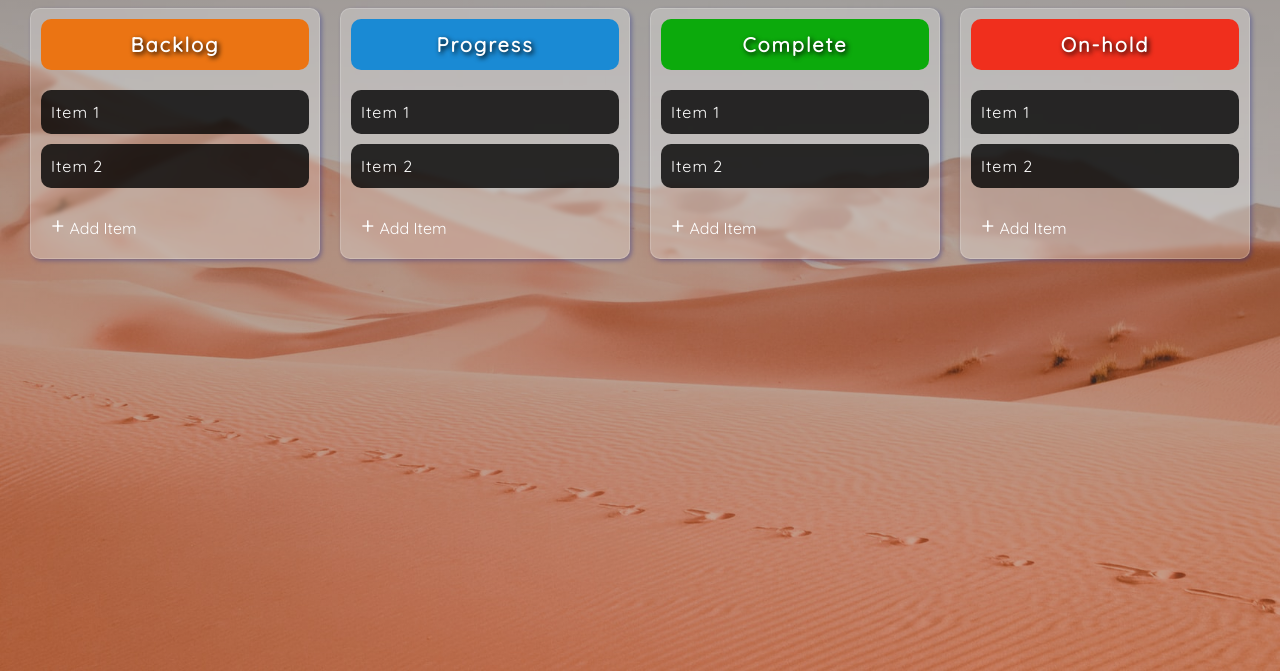
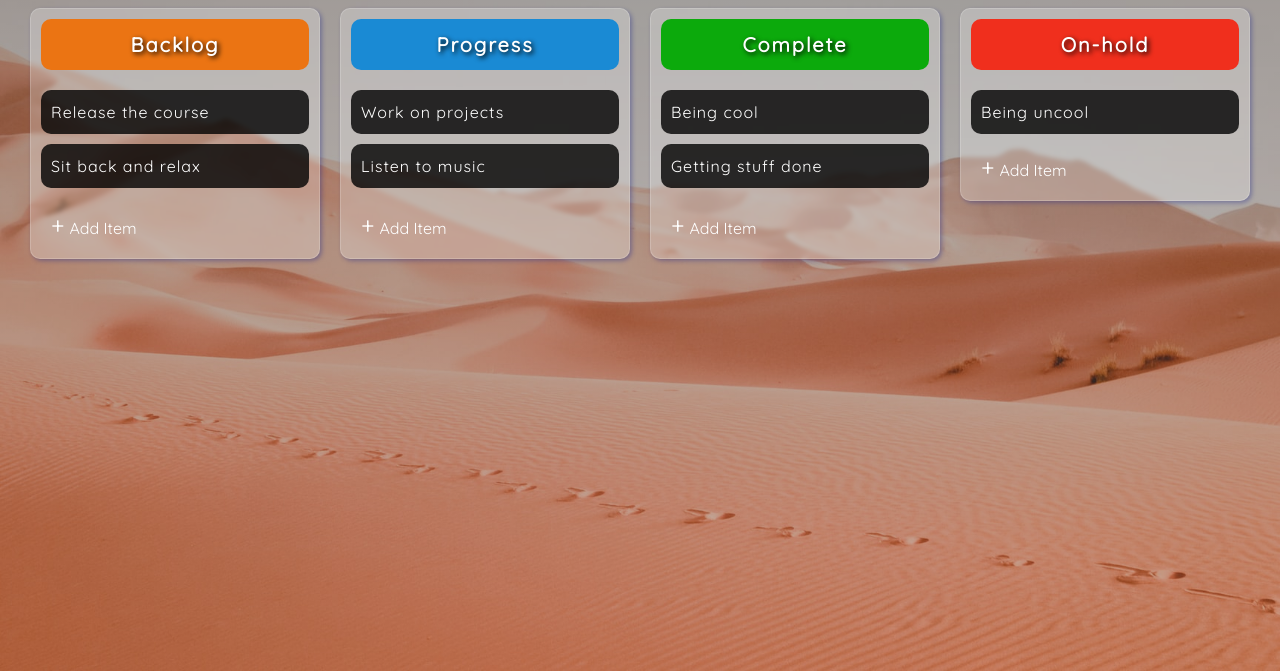
Before and after one commit to Dev-muse/Drag-Drop-Organizer, a plain HTML site: page index.html in a window 1280 px wide. Shown: the part 129-800 px from the top of the page. Drawn offline with Linux system fonts and the light colour scheme.

Commit message:
updated dom with items from local storage functionality added

```diff
--- a/index.html
+++ b/index.html
@@ -18,10 +18,7 @@
           </span>
           <!-- Backlog content -->
           <div id="backlog-content" class="custom-scroll">
-            <ul class="drag-item-list" id="backlog-list">
-              <li class="drag-item">Item 1</li>
-              <li class="drag-item">Item 2</li>
-            </ul>
+            <ul class="drag-item-list" id="backlog-list"></ul>
           </div>
 
           <!-- Add button group -->
@@ -46,10 +43,7 @@
           </span>
           <!-- progress content -->
           <div id="progress-content" class="custom-scroll">
-            <ul class="drag-item-list" id="progress-list">
-              <li class="drag-item">Item 1</li>
-              <li class="drag-item">Item 2</li>
-            </ul>
+            <ul class="drag-item-list" id="progress-list"></ul>
           </div>
 
           <!-- Add button group -->
@@ -74,10 +68,7 @@
           </span>
           <!-- complete content -->
           <div id="complete-content" class="custom-scroll">
-            <ul class="drag-item-list" id="complete-list">
-              <li class="drag-item">Item 1</li>
-              <li class="drag-item">Item 2</li>
-            </ul>
+            <ul class="drag-item-list" id="complete-list"></ul>
           </div>
 
           <!-- Add button group -->
@@ -102,10 +93,7 @@
           </span>
           <!-- On-Hold content -->
           <div id="on-hold-content" class="custom-scroll">
-            <ul class="drag-item-list" id="on-hold-list">
-              <li class="drag-item">Item 1</li>
-              <li class="drag-item">Item 2</li>
-            </ul>
+            <ul class="drag-item-list" id="on-hold-list"></ul>
           </div>
 
           <!-- Add button group -->
--- a/script.js
+++ b/script.js
@@ -12,11 +12,14 @@ const onHoldList = document.getElementById("on-hold-list");
 
 // Items
 
+updatedOnLoad = false;
+
 // Initialize Arrays
 let backlogListArray = [];
 let progressListArray = [];
 let completeListArray = [];
 let onHoldListArray = [];
+let listArrays = [];
 
 // Drag Functionality
 
@@ -35,34 +38,84 @@ function getSavedColumns() {
   }
 }
 
-getSavedColumns();
-updateSavedColumns();
-
 // Set localStorage Arrays
 function updateSavedColumns() {
-  localStorage.setItem("backlogItems", JSON.stringify(backlogListArray));
-  localStorage.setItem("progressItems", JSON.stringify(progressListArray));
-  localStorage.setItem("completeItems", JSON.stringify(completeListArray));
-  localStorage.setItem("onHoldItems", JSON.stringify(onHoldListArray));
+  listArrays = [
+    backlogListArray,
+    progressListArray,
+    completeListArray,
+    onHoldListArray,
+  ];
+  const arrayNames = ["backlog", "progress", "complete", "onHold"];
+
+  arrayNames.forEach((name, index) => {
+    return localStorage.setItem(
+      `${name}Items`,
+      JSON.stringify(listArrays[index])
+    );
+  });
 }
 
 // Create DOM Elements for each list item
+
 function createItemEl(columnEl, column, item, index) {
-  console.log("columnEl:", columnEl);
-  console.log("column:", column);
-  console.log("item:", item);
-  console.log("index:", index);
+  // console.log("columnEl:", columnEl);
+  // console.log("column:", column);
+  // console.log("item:", item);
+  // console.log("index:", index);
+
   // List Item
+
   const listEl = document.createElement("li");
   listEl.classList.add("drag-item");
+  listEl.textContent = item;
+
+  // Append to Dom element
+  columnEl.appendChild(listEl);
 }
 
 // Update Columns in DOM - Reset HTML, Filter Array, Update localStorage
+
 function updateDOM() {
   // Check localStorage once
+  if (!updatedOnLoad) {
+    getSavedColumns();
+  }
   // Backlog Column
+
+  backlogList.textContent = "";
+
+  backlogListArray.forEach((backlogItem, index) => {
+    createItemEl(backlogList, 0, backlogItem, index);
+  });
+
   // Progress Column
+
+  progressList.textContent = "";
+
+  progressListArray.forEach((progressItem, index) => {
+    createItemEl(progressList, 0, progressItem, index);
+  });
+
   // Complete Column
+
+  completeList.textContent = "";
+
+  completeListArray.forEach((completeItem, index) => {
+    createItemEl(completeList, 0, completeItem, index);
+  });
+
   // On Hold Column
+
+  onHoldList.textContent = "";
+
+  onHoldListArray.forEach((onHoldItem, index) => {
+    createItemEl(onHoldList, 0, onHoldItem, index);
+  });
+
   // Run getSavedColumns only once, Update Local Storage
 }
+
+// On Load
+
+updateDOM();
```
